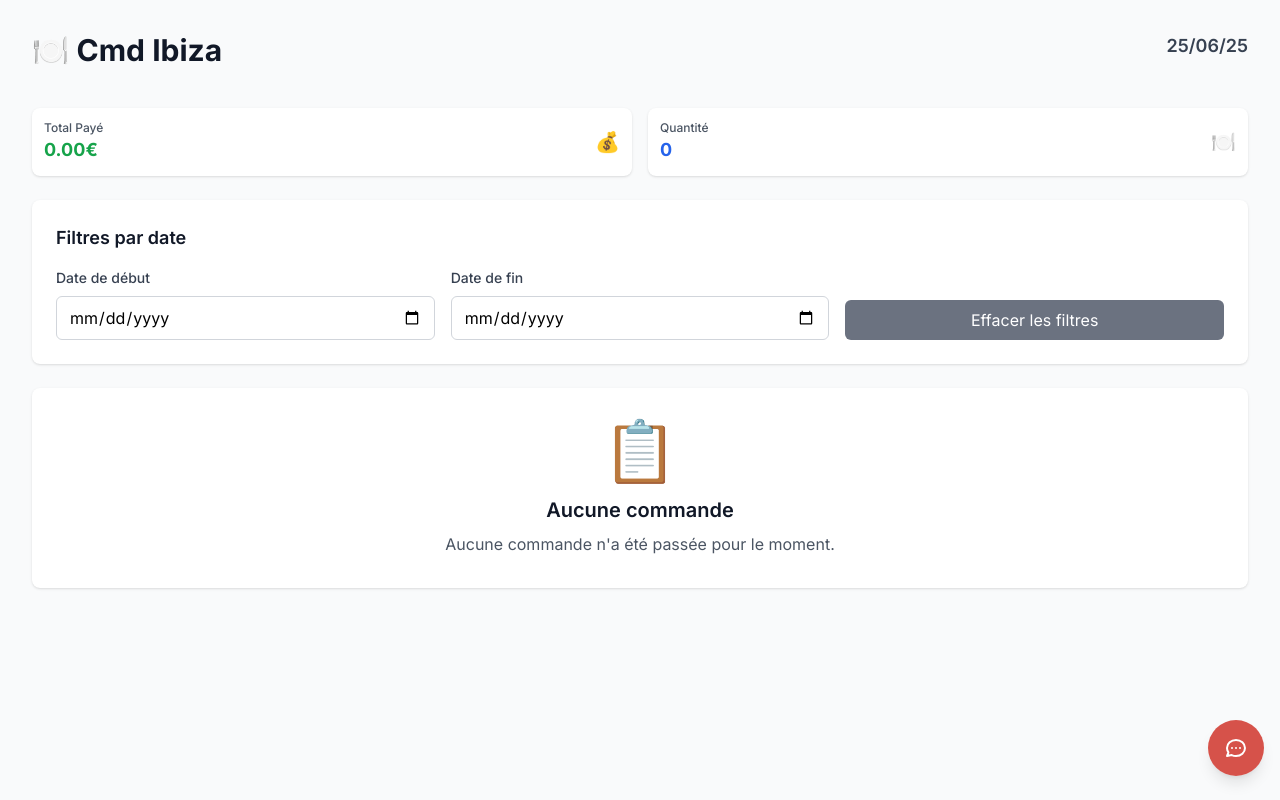
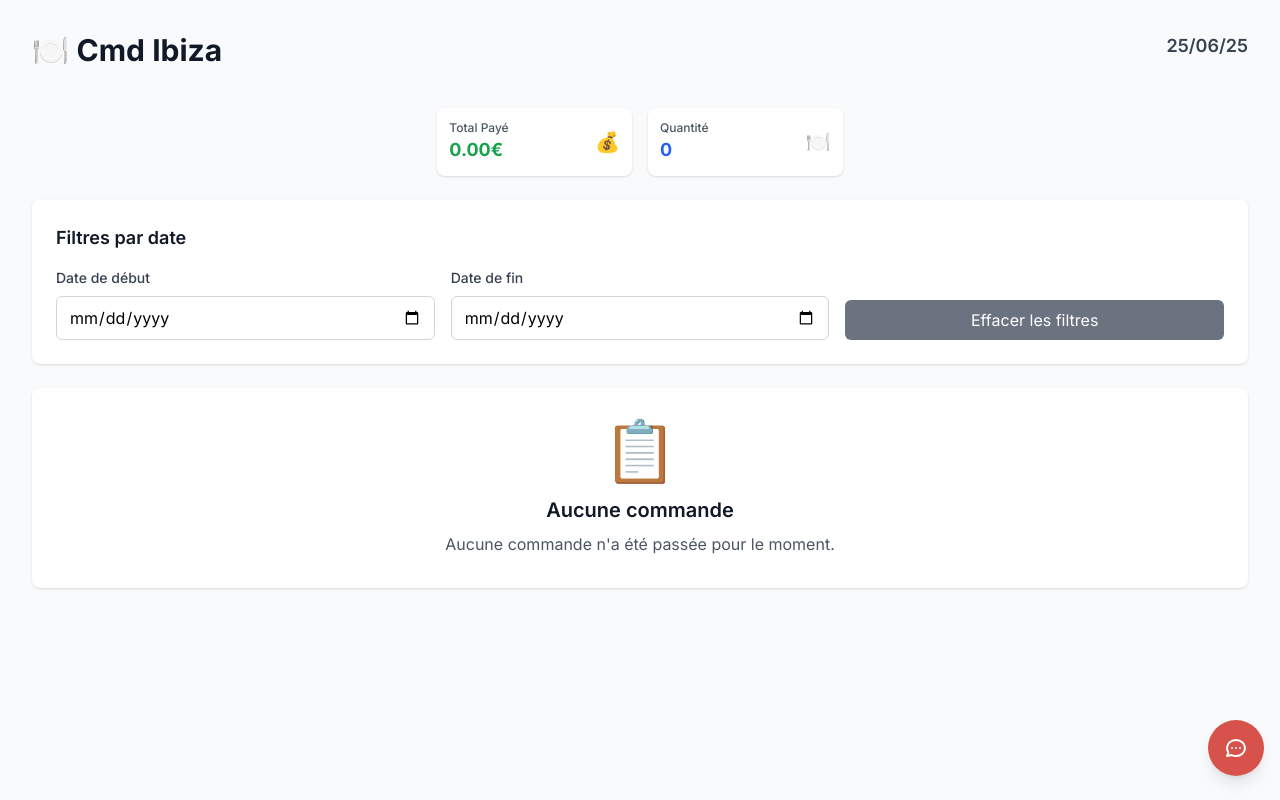
Before and after one commit to jimeye/mekboubaV3, a Next.js app: page /commandes in a window 1280 px wide. Built offline with nearby package versions, Linux system fonts and the light colour scheme.

Commit message:
Réduction de 70% de la largeur des compteurs

```diff
--- a/app/commandes/page.js
+++ b/app/commandes/page.js
@@ -137,7 +137,8 @@
         </div>
 
         {/* Compteurs */}
-        <div className="grid grid-cols-1 md:grid-cols-2 gap-4 mb-6">
+        <div className="flex justify-center mb-6">
+          <div className="grid grid-cols-1 md:grid-cols-2 gap-4 w-1/3">
             <div className="bg-white rounded-lg shadow p-3">
               <div className="flex items-center justify-between">
                 <div>
@@ -154,6 +155,7 @@
                   <p className="text-lg font-bold text-blue-600">{totalProduits}</p>
                 </div>
                 <div className="text-xl">🍽️</div>
+              </div>
             </div>
           </div>
         </div>
```
Lines whose indentation alone changed are shown as unchanged.
